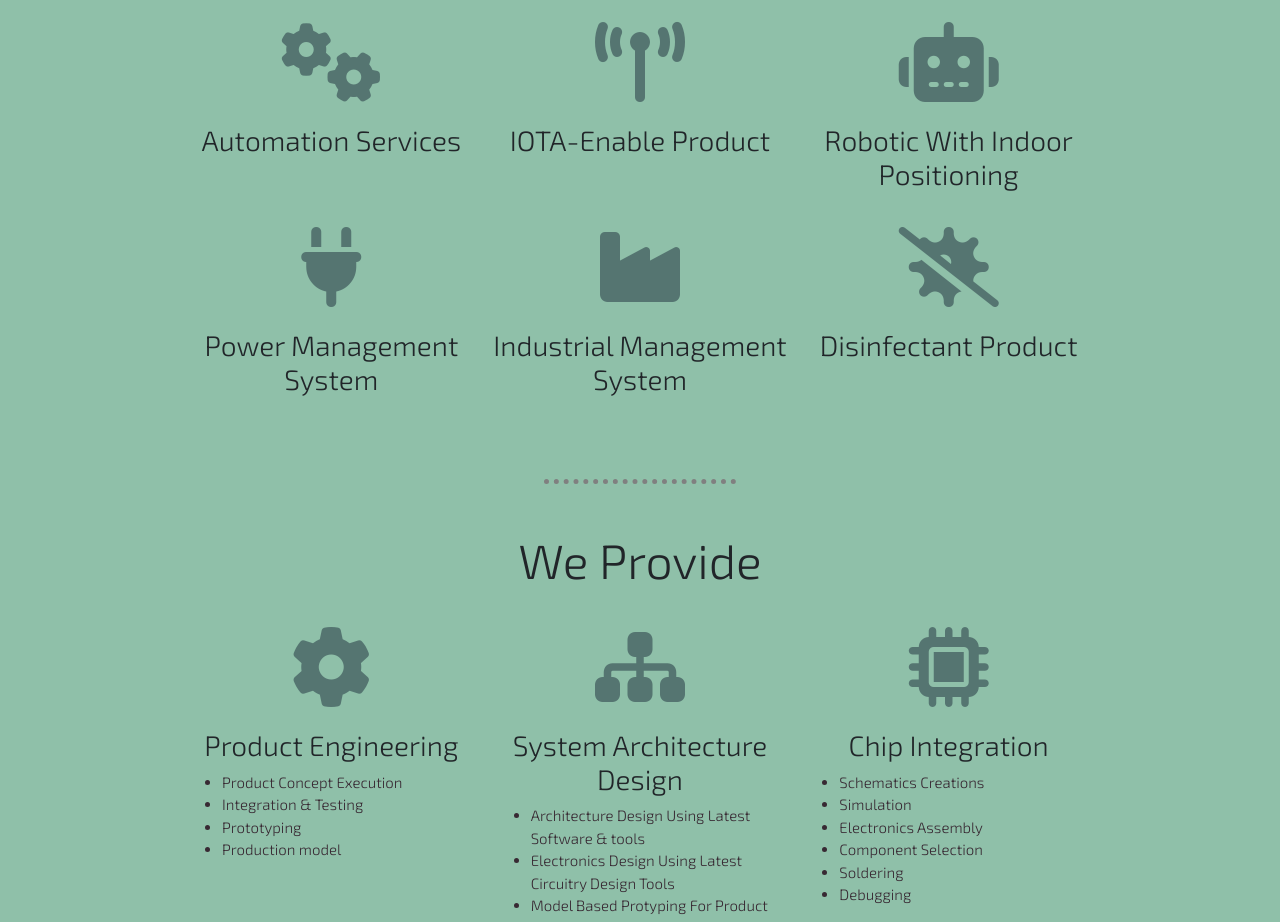
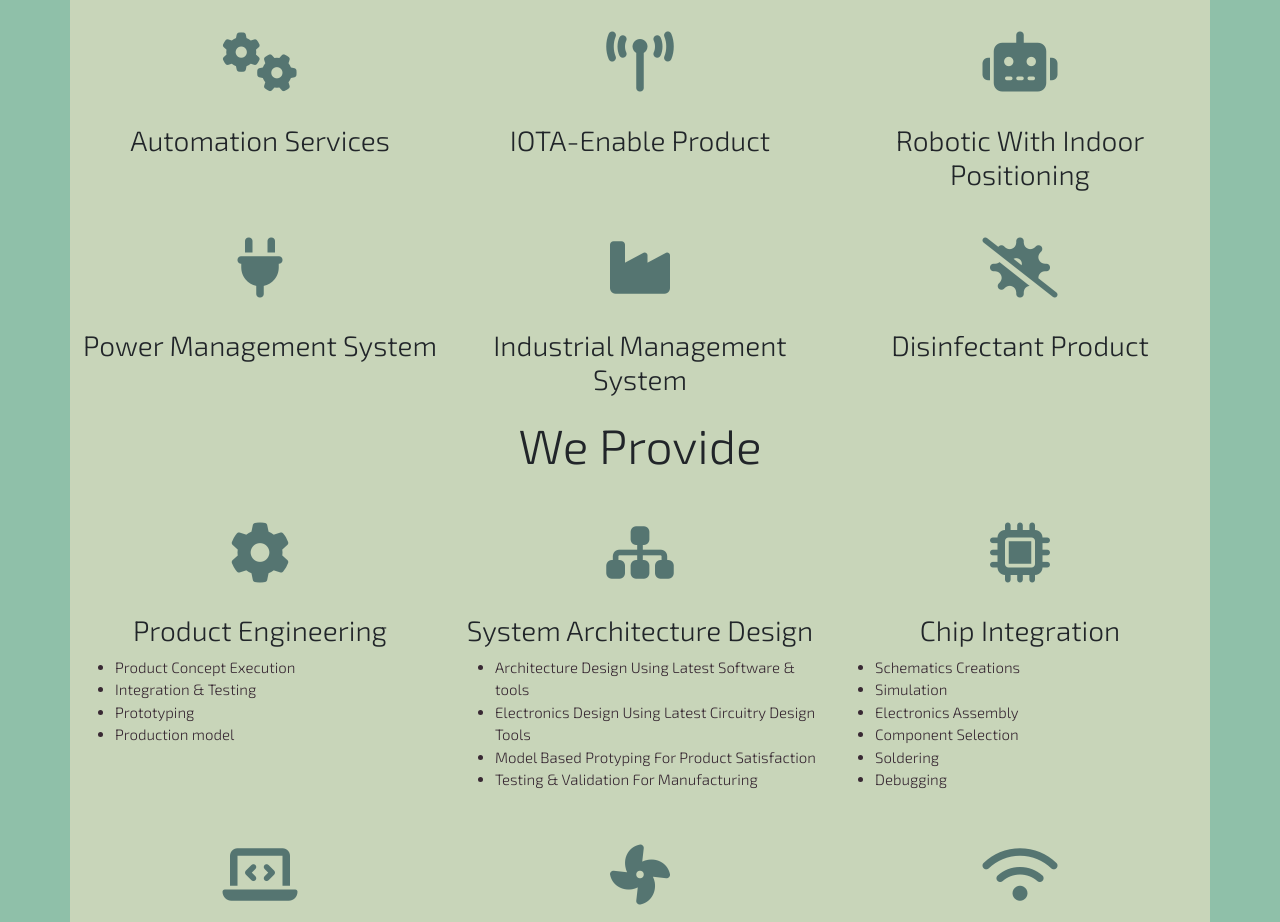
Before and after one commit to abhishek7329/website, a plain HTML site: page index.html in a window 1280 px wide. Shown: the part 772-1694 px from the top of the page. Drawn offline with nearby package versions, Linux system fonts and the light colour scheme.

Commit message:
Add files via upload

```diff
--- a/index.html
+++ b/index.html
@@ -81,56 +81,58 @@
 
 
   <!-- Features -->
-  <div class="container-fluid">
+
     <section id="services">
+      <div class="container">
       <h1>Services</h1>
       <div class="row">
 
         <div class="col-lg-4 fa-5x ">
-          <i class="fas fa-cogs"></i>
+          <i class="fas fa-cogs fa-xs"></i>
           <h3> Automation Services</h3>
           <!-- <p>So easy to use, even your dog could do it.</p> -->
 
         </div>
 
         <div class="col-lg-4 fa-5x ">
-          <i class="fas fa-broadcast-tower "></i>
+          <i class="fas fa-broadcast-tower fa-xs "></i>
           <h3 class="io"> IOTA-Enable Product</h3>
           <!-- <p>We have all the dogs, the greatest dogs.</p> -->
         </div>
 
         <div class="col-lg-4 fa-5x ">
-          <i class="fas fa-robot "></i>
+          <i class="fas fa-robot fa-xs "></i>
           <h3> Robotic With Indoor Positioning</h3>
         </div>
         <!-- <p>Find the love of your dog's life or your money back.</p> -->
         <div class="col-lg-4 fa-5x ">
-          <i class="fas fa-plug "></i>
+          <i class="fas fa-plug fa-xs"></i>
           <h3> Power Management System</h3>
           <!-- <p>Find the love of your dog's life or your money back.</p> -->
         </div>
 
         <div class="col-lg-4 fa-5x">
-          <i class="fas fa-industry "></i>
+          <i class="fas fa-industry fa-xs"></i>
           <h3> Industrial Management System</h3>
         </div>
         <!-- <p>Find the love of your dog's life or your money back.</p> -->
         <div class="col-lg-4 fa-5x">
-          <i class="fas fa-virus-slash "></i>
+          <i class="fas fa-virus-slash fa-xs"></i>
           <h3> Disinfectant Product</h3>
           <!-- <p>Find the love of your dog's life or your money back.</p> -->
         </div>
       </div>
-  </div>
+</div>
   </section>
-  <hr>
-  <div class="container-fluid">
+
+
     <section id="we-provide">
+      <div class="container">
       <h1>We Provide</h1>
       <div class="row">
 
         <div class="col-lg-4 col-md-12 col-sm-12 fa-5x col">
-          <i class="fas fa-cog"></i>
+          <i class="fas fa-cog fa-xs"></i>
           <h3> Product Engineering</h3>
           <ul>
             <li class="points">Product Concept Execution</li>
@@ -141,7 +143,7 @@
         </div>
         <!-- <p>So easy to use, even your dog could do it.</p> -->
         <div class="col-lg-4 col-md-12 col-sm-12 fa-5x col">
-          <i class="fas fa-sitemap"></i>
+          <i class="fas fa-sitemap fa-xs"></i>
           <h3> System Architecture Design</h3>
           <ul>
             <li class="points">Architecture Design Using Latest Software & tools</li>
@@ -153,7 +155,7 @@
 
 
         <div class="col-lg-4 col-md-12 col-sm-12 fa-5x col ">
-          <i class="fas fa-microchip"></i>
+          <i class="fas fa-microchip fa-xs"></i>
           <h3> Chip Integration</h3>
           <ul>
             <li class="points">Schematics Creations</li>
@@ -166,7 +168,7 @@
         </div>
         <!-- <p>So easy to use, even your dog could do it.</p> -->
         <div class="col-lg-4 col-md-12 col-sm-12 fa-5x col ">
-          <i class="fas fa-laptop-code"></i>
+          <i class="fas fa-laptop-code fa-xs"></i>
           <h3> Embedded Software Integration</h3>
           <ul>
             <li class="points">Various Software Level Integration on Microcontroller & Microprocessor</li>
@@ -176,7 +178,7 @@
         </div>
 
         <div class="col-lg-4 col-md-12 col-sm-12 fa-5x col">
-          <i class="fas fa-fan"></i>
+          <i class="fas fa-fan fa-xs"></i>
           <h3> IOT-Application And Custom Services</h3>
           <ul>
             <li class="points">Designing & Creation Of IOT Products</li>
@@ -190,7 +192,7 @@
         </div>
         <!-- <p>So easy to use, even your dog could do it.</p> -->
         <div class="col-lg-4 col-md-12 col-sm-12 fa-5x col">
-          <i class="fas fa-wifi"></i>
+          <i class="fas fa-wifi fa-xs"></i>
           <h3> Wireless Solution</h3>
           <ul>
             <li class="points">Providing Wireless Solutions-Using Bluetooth, Wifi, Etc.</li>
@@ -205,9 +207,10 @@
 
   </div>
   </section>
-  <hr>
-  <div class="container-fluid">
+
+
     <section id="why-with-us">
+      <div class="container">
       <h1>Why With Us</h1>
       <div class="row">
 
@@ -342,7 +345,7 @@
 
   <!-- Footer -->
   <div class="contact-me">
-    <div class="container-fluid">
+    <div class="container">
       <div class="row-bottom">
         <div class="col-md-12">
           <div class="well well-sm">
@@ -353,7 +356,7 @@
                 <div class="form-group">
 
                   <div class="col-md-8">
-                    <i class="fa fa-user bigicon"></i><input id="fname" name="name" type="text" placeholder="First Name" class="form-control">
+                    <i class="fa fa-user fa-md bigicon"></i><input id="fname" name="name" type="text" placeholder="First Name" class="form-control">
                   </div>
                 </div>
                 <div class="form-group">
```
Also changed, not shown: 1 other file.
